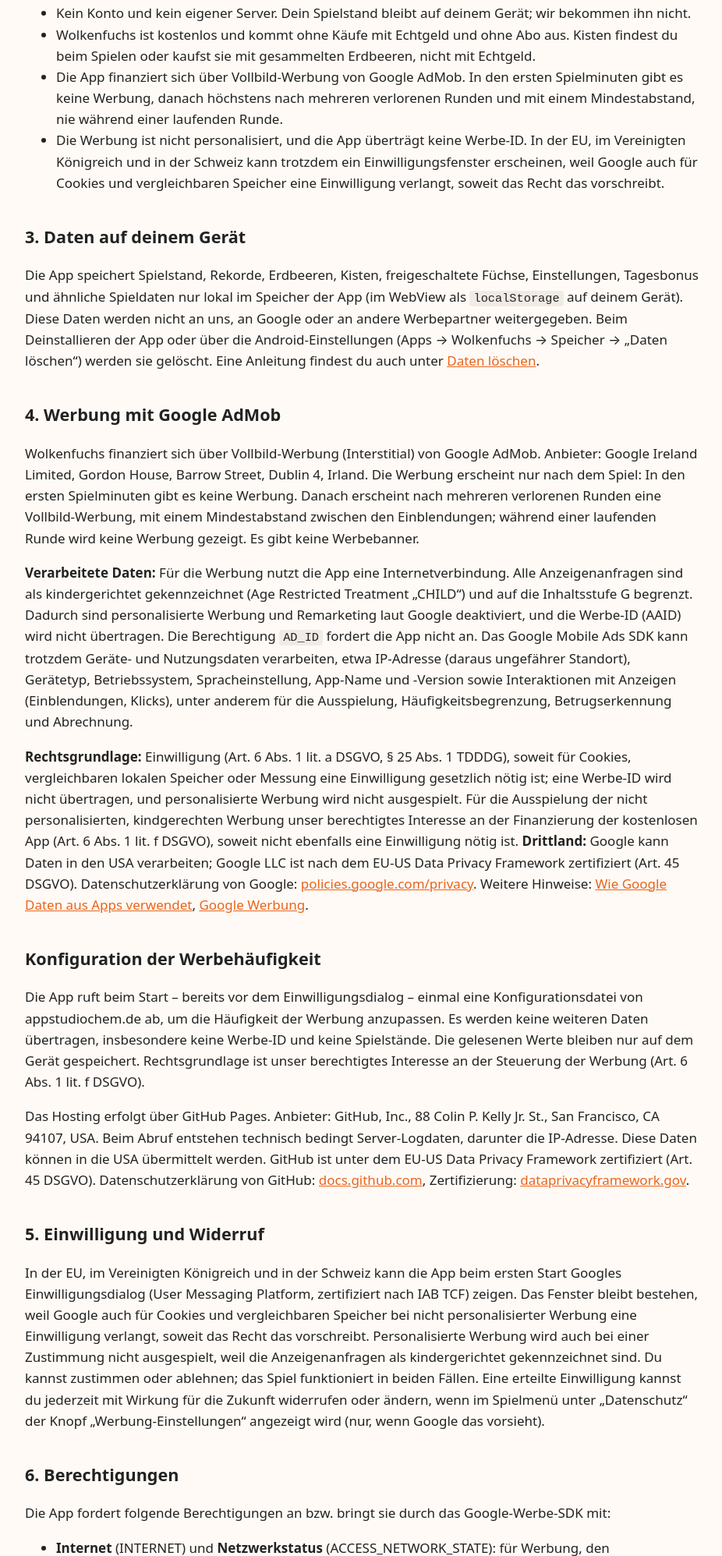
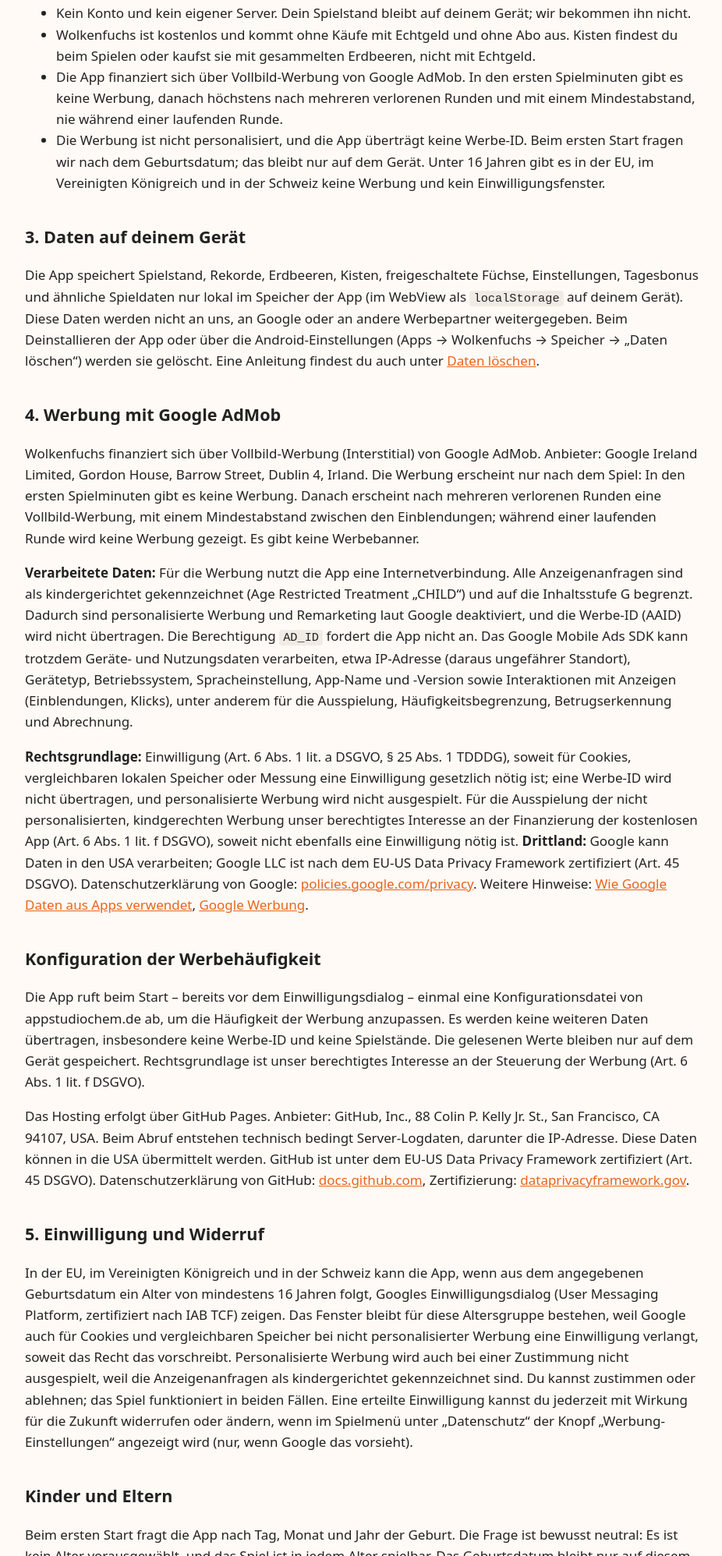
Before and after one commit to appstudiochem/appstudiochem.github.io, a plain HTML site: page datenschutz-wolkenfuchs/index.html in a window 1280 px wide. Shown: the part 804-2800 px from the top of the page at 78% size, without its empty margins (176-1102 px from the left). Drawn offline with Linux system fonts and the light colour scheme.

Commit message:
Datenschutz Wolkenfuchs: Abschnitt Kinder und Eltern zur Altersabfrage ergänzt.

```diff
--- a/datenschutz-wolkenfuchs/index.html
+++ b/datenschutz-wolkenfuchs/index.html
@@ -15,7 +15,7 @@
 
 <h1>Datenschutzerklärung für Wolkenfuchs</h1>
 <p class="muted">Stand: 20. November 2026. Diese Seite gilt für die Android-App Wolkenfuchs (Paket <code>de.wolkenfuchs.app</code>). Angaben zur Website stehen in der allgemeinen <a href="../datenschutz.html">Datenschutzerklärung</a>.</p>
-<nav class="toc"><a href="#verantwortlicher">Verantwortlicher</a> · <a href="#kurz">Kurz gesagt</a> · <a href="#spielstand">Spielstand</a> · <a href="#werbung">Werbung</a> · <a href="#config">Konfiguration</a> · <a href="#einwilligung">Einwilligung</a> · <a href="#berechtigungen">Berechtigungen</a> · <a href="#teilen">Teilen und Bewertung</a> · <a href="#googleplay">Google Play</a> · <a href="#speicher">Speicherdauer</a> · <a href="#rechte">Deine Rechte</a> · <a href="#widerspruch">Widerspruch</a> · <a href="#kontakt">Kontakt</a></nav>
+<nav class="toc"><a href="#verantwortlicher">Verantwortlicher</a> · <a href="#kurz">Kurz gesagt</a> · <a href="#spielstand">Spielstand</a> · <a href="#werbung">Werbung</a> · <a href="#config">Konfiguration</a> · <a href="#einwilligung">Einwilligung</a> · <a href="#kinder">Kinder und Eltern</a> · <a href="#berechtigungen">Berechtigungen</a> · <a href="#teilen">Teilen und Bewertung</a> · <a href="#googleplay">Google Play</a> · <a href="#speicher">Speicherdauer</a> · <a href="#rechte">Deine Rechte</a> · <a href="#widerspruch">Widerspruch</a> · <a href="#kontakt">Kontakt</a></nav>
 
 <h2 id="verantwortlicher">1. Verantwortlicher</h2>
 <p><strong>ChemKor Gesellschaft für Korrosionsschutz, Chemie und Hygiene mbH &amp; Co. KG</strong><br>vertreten durch die persönlich haftende Gesellschafterin ChemKor-Verwaltungs GmbH (Sitz Rosbach v. d. Höhe, Amtsgericht Friedberg, HRB 10903), diese vertreten durch den Geschäftsführer Constantin Pätzold<br>Registergericht: Amtsgericht Offenbach am Main, HRA 43143<br>Seligenstädter Str. 107<br>63073 Offenbach am Main<br>Deutschland</p>
@@ -28,7 +28,7 @@
 <li>Kein Konto und kein eigener Server. Dein Spielstand bleibt auf deinem Gerät; wir bekommen ihn nicht.</li>
 <li>Wolkenfuchs ist kostenlos und kommt ohne Käufe mit Echtgeld und ohne Abo aus. Kisten findest du beim Spielen oder kaufst sie mit gesammelten Erdbeeren, nicht mit Echtgeld.</li>
 <li>Die App finanziert sich über Vollbild-Werbung von Google AdMob. In den ersten Spielminuten gibt es keine Werbung, danach höchstens nach mehreren verlorenen Runden und mit einem Mindestabstand, nie während einer laufenden Runde.</li>
-<li>Die Werbung ist nicht personalisiert, und die App überträgt keine Werbe-ID. In der EU, im Vereinigten Königreich und in der Schweiz kann trotzdem ein Einwilligungsfenster erscheinen, weil Google auch für Cookies und vergleichbaren Speicher eine Einwilligung verlangt, soweit das Recht das vorschreibt.</li>
+<li>Die Werbung ist nicht personalisiert, und die App überträgt keine Werbe-ID. Beim ersten Start fragen wir nach dem Geburtsdatum; das bleibt nur auf dem Gerät. Unter 16 Jahren gibt es in der EU, im Vereinigten Königreich und in der Schweiz keine Werbung und kein Einwilligungsfenster.</li>
 </ul>
 
 <h2 id="spielstand">3. Daten auf deinem Gerät</h2>
@@ -44,7 +44,11 @@
 <p>Das Hosting erfolgt über GitHub Pages. Anbieter: GitHub, Inc., 88 Colin P. Kelly Jr. St., San Francisco, CA 94107, USA. Beim Abruf entstehen technisch bedingt Server-Logdaten, darunter die IP-Adresse. Diese Daten können in die USA übermittelt werden. GitHub ist unter dem EU-US Data Privacy Framework zertifiziert (Art. 45 DSGVO). Datenschutzerklärung von GitHub: <a href="https://docs.github.com/en/site-policy/privacy-policies/github-general-privacy-statement">docs.github.com</a>, Zertifizierung: <a href="https://www.dataprivacyframework.gov/participant/6174">dataprivacyframework.gov</a>.</p>
 
 <h2 id="einwilligung">5. Einwilligung und Widerruf</h2>
-<p>In der EU, im Vereinigten Königreich und in der Schweiz kann die App beim ersten Start Googles Einwilligungsdialog (User Messaging Platform, zertifiziert nach IAB TCF) zeigen. Das Fenster bleibt bestehen, weil Google auch für Cookies und vergleichbaren Speicher bei nicht personalisierter Werbung eine Einwilligung verlangt, soweit das Recht das vorschreibt. Personalisierte Werbung wird auch bei einer Zustimmung nicht ausgespielt, weil die Anzeigenanfragen als kindergerichtet gekennzeichnet sind. Du kannst zustimmen oder ablehnen; das Spiel funktioniert in beiden Fällen. Eine erteilte Einwilligung kannst du jederzeit mit Wirkung für die Zukunft widerrufen oder ändern, wenn im Spielmenü unter „Datenschutz“ der Knopf „Werbung-Einstellungen“ angezeigt wird (nur, wenn Google das vorsieht).</p>
+<p>In der EU, im Vereinigten Königreich und in der Schweiz kann die App, wenn aus dem angegebenen Geburtsdatum ein Alter von mindestens 16 Jahren folgt, Googles Einwilligungsdialog (User Messaging Platform, zertifiziert nach IAB TCF) zeigen. Das Fenster bleibt für diese Altersgruppe bestehen, weil Google auch für Cookies und vergleichbaren Speicher bei nicht personalisierter Werbung eine Einwilligung verlangt, soweit das Recht das vorschreibt. Personalisierte Werbung wird auch bei einer Zustimmung nicht ausgespielt, weil die Anzeigenanfragen als kindergerichtet gekennzeichnet sind. Du kannst zustimmen oder ablehnen; das Spiel funktioniert in beiden Fällen. Eine erteilte Einwilligung kannst du jederzeit mit Wirkung für die Zukunft widerrufen oder ändern, wenn im Spielmenü unter „Datenschutz“ der Knopf „Werbung-Einstellungen“ angezeigt wird (nur, wenn Google das vorsieht).</p>
+
+<h2 id="kinder">Kinder und Eltern</h2>
+<p>Beim ersten Start fragt die App nach Tag, Monat und Jahr der Geburt. Die Frage ist bewusst neutral: Es ist kein Alter vorausgewählt, und das Spiel ist in jedem Alter spielbar. Das Geburtsdatum bleibt nur auf diesem Gerät und wird nicht an uns, an Google oder an andere Stellen gesendet. Ein späteres Ändern ist in der App nicht vorgesehen; wer die Angabe korrigieren möchte, kann die Daten der App in den Android-Einstellungen löschen (siehe <a href="../loeschung.html">Daten löschen</a>).</p>
+<p>Aus dem Datum berechnen wir nur, ob du unter 16 Jahre alt bist. Unter 16 Jahren zeigt die App in der EU, im Vereinigten Königreich und in der Schweiz kein Einwilligungsfenster und keine Werbung. Außerhalb dieser Gebiete kann unter 16 Jahren weiterhin die kindgerechte, nicht personalisierte Werbung erscheinen. Ab 16 Jahren gilt der Abschnitt <a href="#einwilligung">Einwilligung</a>; die Anzeigen bleiben nicht personalisiert und ohne Werbe-ID.</p>
 
 <h2 id="berechtigungen">6. Berechtigungen</h2>
 <p>Die App fordert folgende Berechtigungen an bzw. bringt sie durch das Google-Werbe-SDK mit:</p>
```
